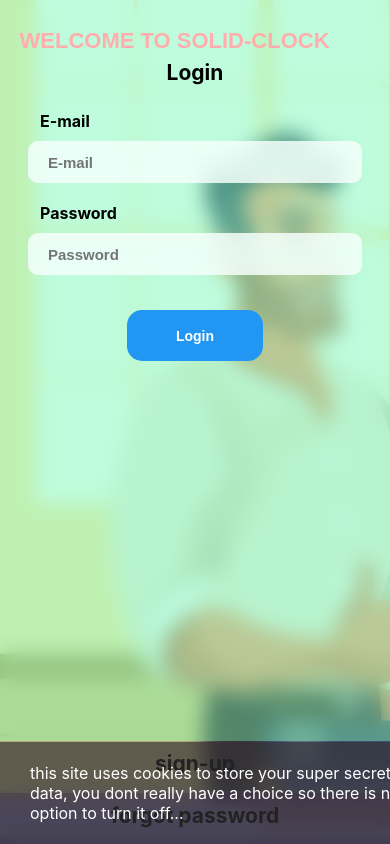
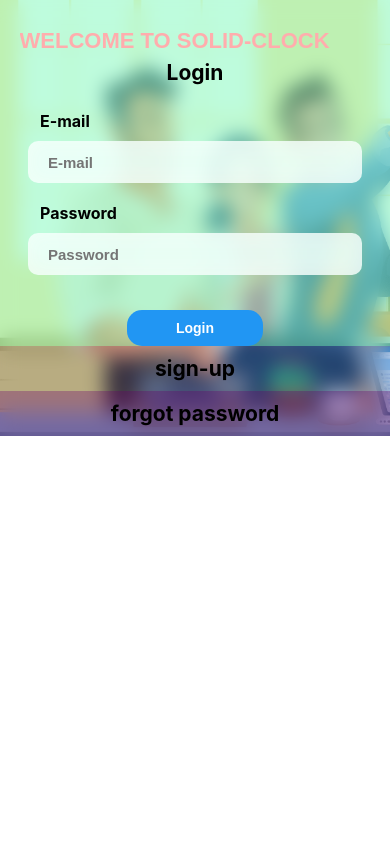
Before and after one commit to gilseg10/Client-server-frontend, a React (Create React App) app: page / in a window 390 px wide. Built offline with nearby package versions, Linux system fonts and the light colour scheme.

Commit message:
height test

```diff
--- a/src/App.js
+++ b/src/App.js
@@ -12,7 +12,6 @@ function App() {
                 <Route path="/" element={<Login/>}/>
                 <Route path="/home_screen" element={<Home_screen/>}/>
                 <Route path="/reset_password" element={<Reset_password/>}/>
-
             </Routes>
         </Router>
     );
--- a/src/components/login_box.js
+++ b/src/components/login_box.js
@@ -203,7 +203,6 @@ const Login_box = ({onSwitchScreen, forgot_modal_show, set_forgot_modal_show}) =
     }, []);
 
 
-
     return (
         <div className="main_box" id="login_main">
             <div
--- a/src/screens/Login.js
+++ b/src/screens/Login.js
@@ -11,9 +11,7 @@ function Login(){
                 welcome to Solid-clock
             </h1>
             <Login_box forgot_modal_show={forgot_modal_show} set_forgot_modal_show={set_forgot_modal_show}/>
-            <div className="bottom-bar">
-                <p id="bottom-text">this site uses cookies to store your super secret data, you dont really have a choice so there is no option to turn it off...</p>
-            </div>
+
         </div>
     );
 }
--- a/src/screens/Reset_password.js
+++ b/src/screens/Reset_password.js
@@ -61,7 +61,6 @@ function Reset_homescreen(){
     };
 
 
-
     return(
         <div className="background">
             <h1 id="header_home">
--- a/src/styles/App.css
+++ b/src/styles/App.css
@@ -37,7 +37,7 @@
 @media (min-width: 1px) and (max-width: 1024px){
     .main_box {
         width: 100vw;
-        height: 100vh;
+        height: 100%;
         /*height: 97.6vh;*/
         display: flex;
         margin: 0 auto;
```
